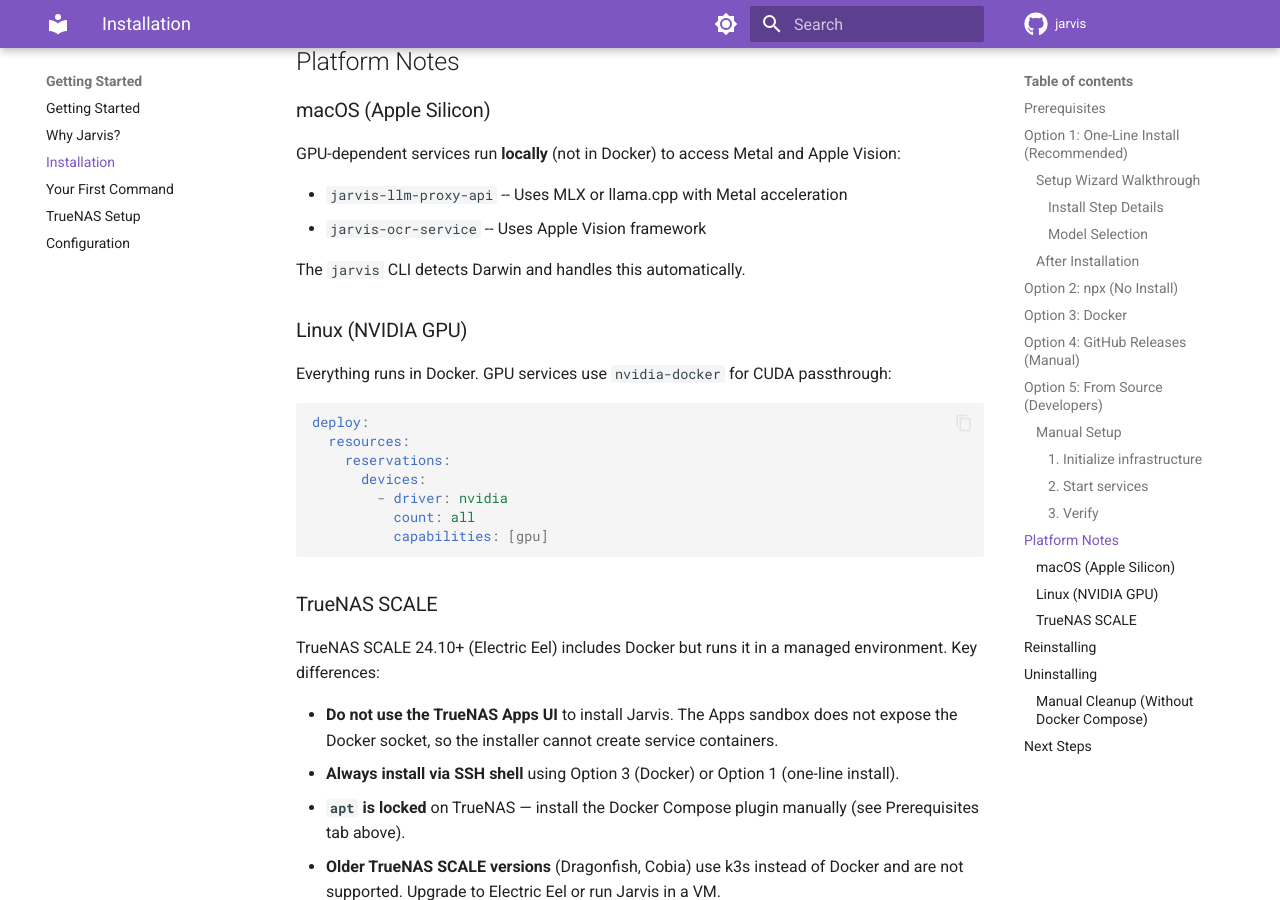
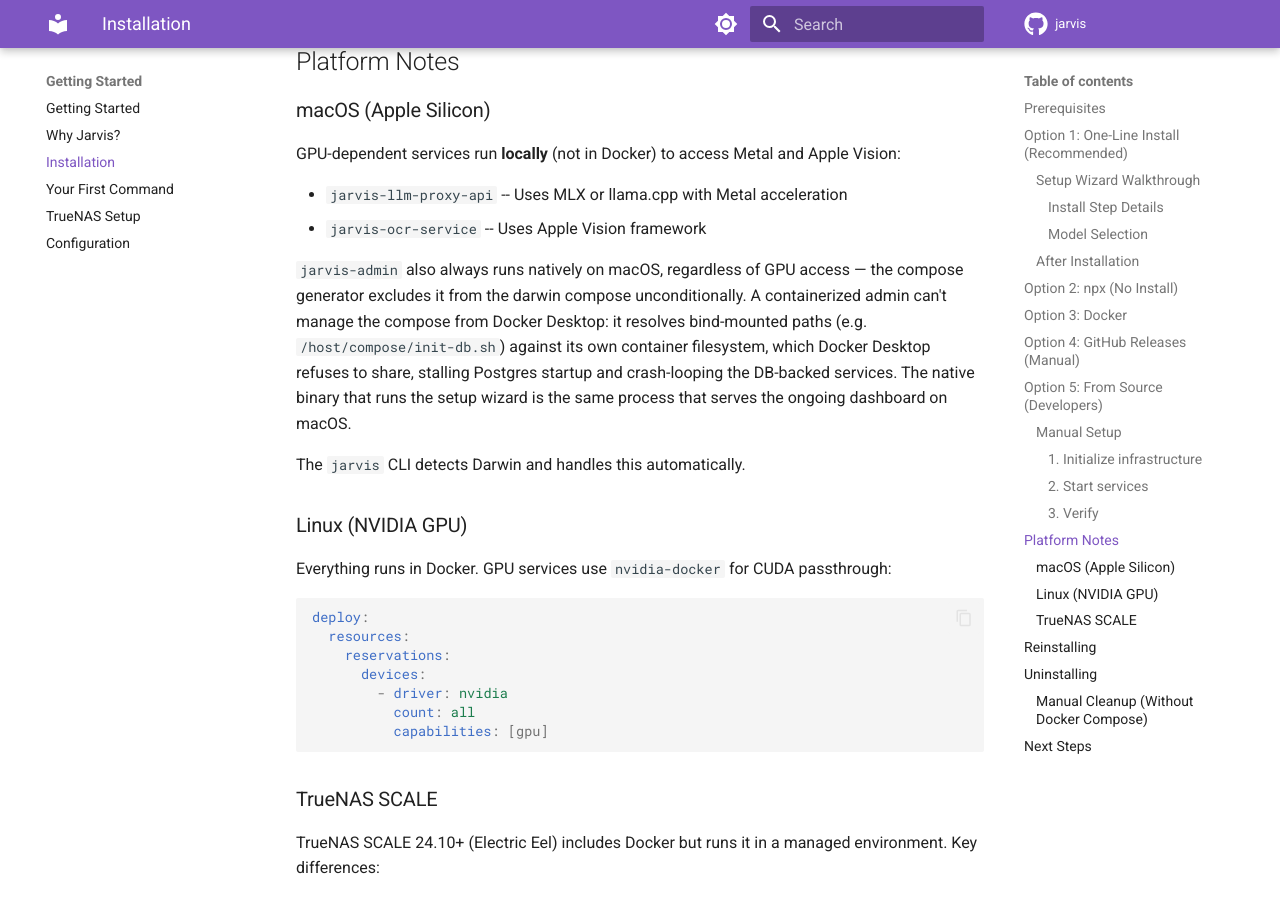
Before and after one commit to alexberardi/jarvis-docs, an MkDocs documentation site: the page built from docs/getting-started/installation.md, in a window 1280 px wide and 900 px high, scrolled down 5601 px. Built offline with MkDocs 1.6.1 and Material for MkDocs 9.7.7, drawn with Linux system fonts in a browser that asks for light colours; comment, search, counter and statistics services are not loaded.

Commit message:
docs(jarvis-admin): sync from #43

```diff
--- a/docs/getting-started/installation.md
+++ b/docs/getting-started/installation.md
@@ -305,6 +305,8 @@
 - `jarvis-llm-proxy-api` -- Uses MLX or llama.cpp with Metal acceleration
 - `jarvis-ocr-service` -- Uses Apple Vision framework
 
+`jarvis-admin` also always runs natively on macOS, regardless of GPU access — the compose generator excludes it from the darwin compose unconditionally. A containerized admin can't manage the compose from Docker Desktop: it resolves bind-mounted paths (e.g. `/host/compose/init-db.sh`) against its own container filesystem, which Docker Desktop refuses to share, stalling Postgres startup and crash-looping the DB-backed services. The native binary that runs the setup wizard is the same process that serves the ongoing dashboard on macOS.
+
 The `jarvis` CLI detects Darwin and handles this automatically.
 
 ### Linux (NVIDIA GPU)
```
